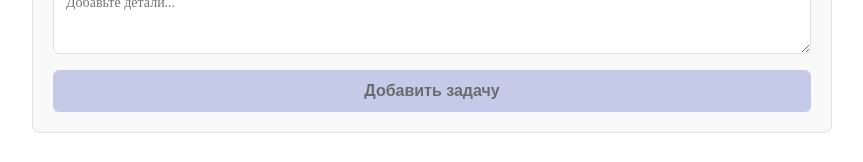
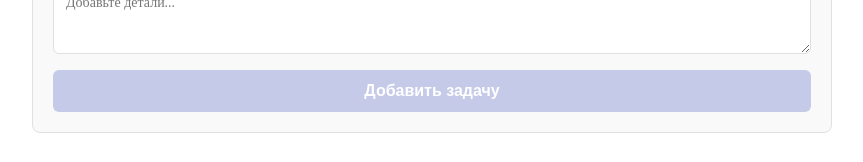
Before and after one commit to yarisuyu/task-manager, an Angular app in the folder frontend/task-manager-client/: page / in a window 1280 px wide. Shown: the part 365-527 px from the top of the page, without its empty margins (208-1071 px from the left). Built offline with nearby package versions, Linux system fonts and the light colour scheme; no server answers.

Commit message:
fix: fix text color for task creation button

```diff
--- a/frontend/task-manager-client/src/app/features/tasks/components/task-form/task-form.scss
+++ b/frontend/task-manager-client/src/app/features/tasks/components/task-form/task-form.scss
@@ -49,7 +49,7 @@
   button {
     padding: 0.75rem 1em;
     background-color: var(--primary-color);
-    color: var(--text-muted);
+    color: #ffffff;
     border: none;
     border-radius: var(--border-radius-sm);
     font-size: 1rem;
@@ -59,6 +59,7 @@
 
     &:hover:not(:disabled) {
       background-color: var(--primary-hover);
+      color: #ffffff;
     }
 
     &:disabled {
```
